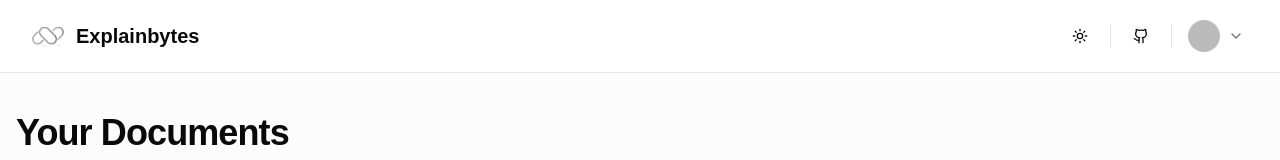
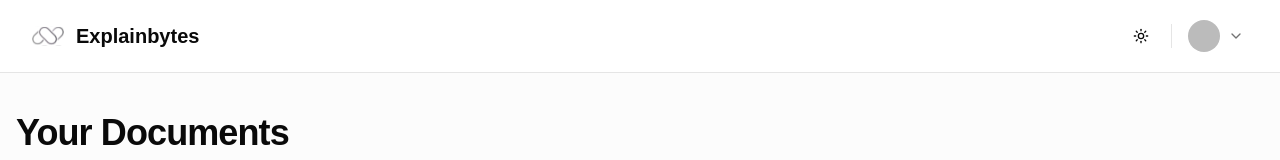
Before and after one commit to Eyepatch5263/dev-docs, a Next.js app: page /collaborative-editor in a window 1280 px wide. Shown: the top 160 px of the page. Built offline with nearby package versions, Linux system fonts and the light colour scheme; no server answers; sample sign-in values are in the browser's storage; a web font is replaced by a local one.

Commit message:
ui fixes

```diff
--- a/src/app/collaborative-editor/page.tsx
+++ b/src/app/collaborative-editor/page.tsx
@@ -45,7 +45,7 @@ export default async function CollaborativeEditorPage() {
 
     return (
         <div className="min-h-screen flex flex-col">
-            <Header />
+            <Header githubHidden={true} />
 
             <main className="flex-1 bg-muted/30">
                 <div className="container mx-auto px-4 py-10 max-w-7xl">
```
